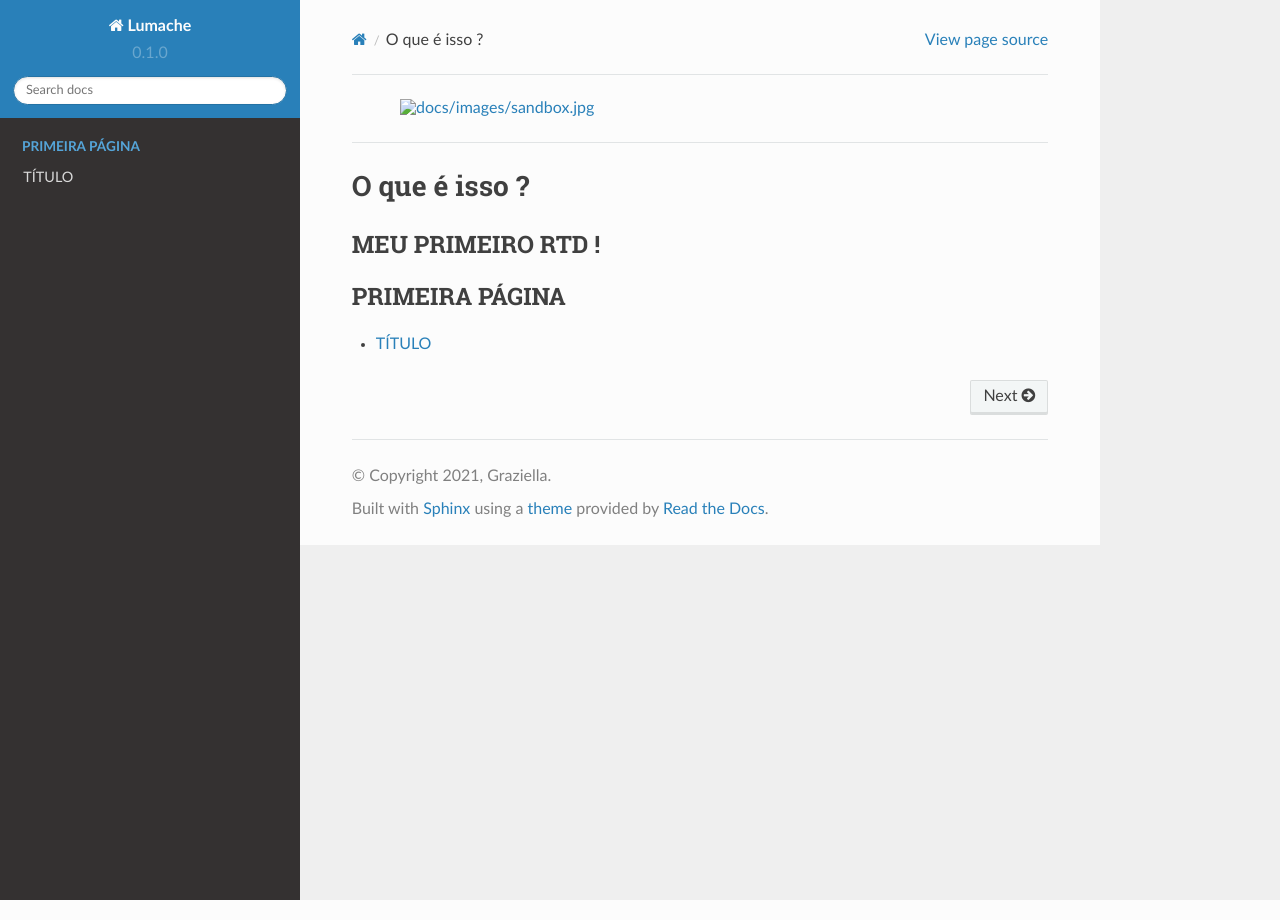
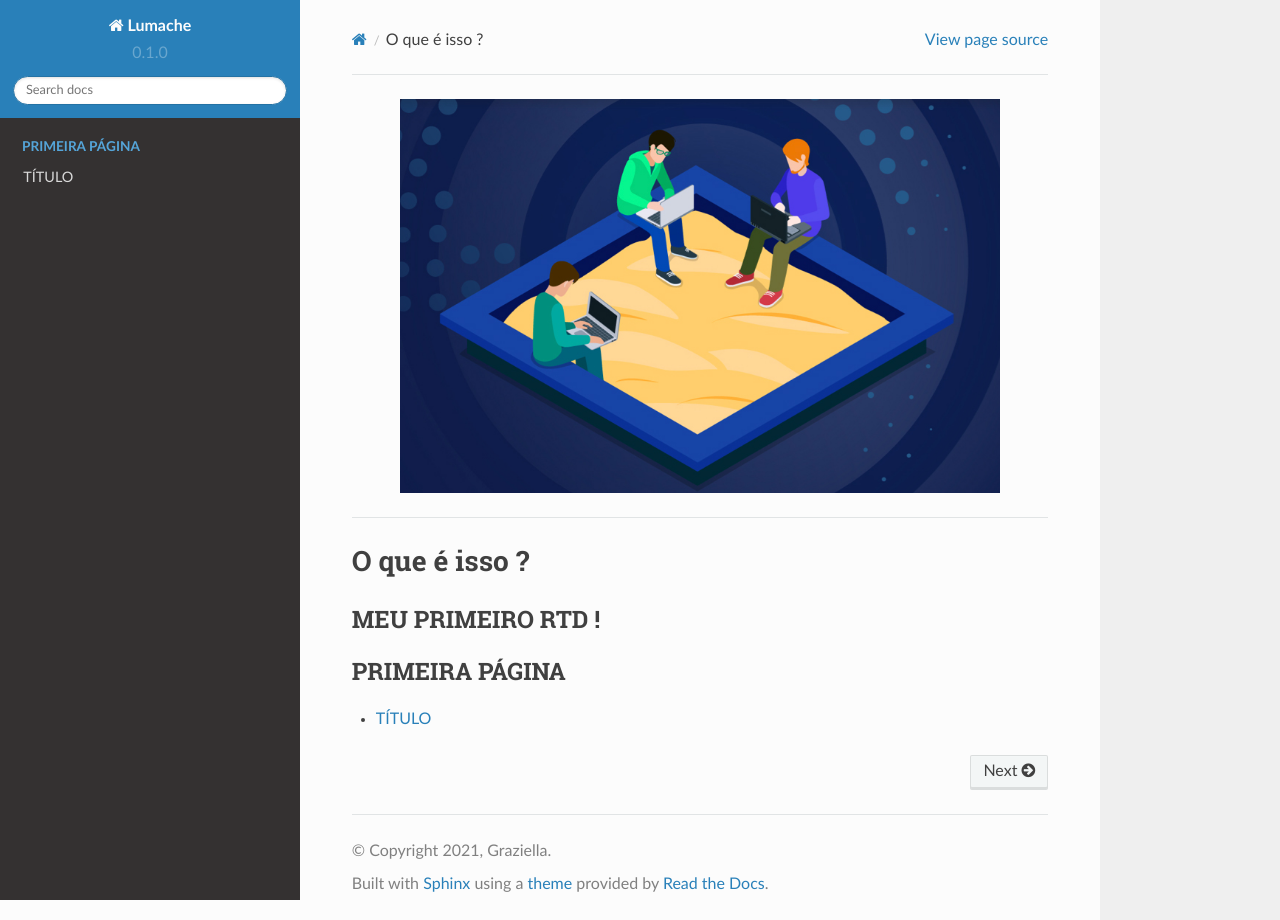
Before and after one commit to rafael-orbe-ai/RTD_TESTE, a Sphinx documentation site: the page built from docs/source/index.rst, in a window 1280 px wide. Built offline with Sphinx 7.4.7 and the Read the Docs theme 2.0.0, drawn with Linux system fonts in a browser that asks for light colours.

Commit message:
Update index.rst

```diff
--- a/docs/source/index.rst
+++ b/docs/source/index.rst
@@ -1,4 +1,4 @@
-.. image:: /docs/images/sandbox.jpg
+.. image:: images/sandbox.jpg
    :align: center
    :width: 600
 ____________________________________________________________
```
